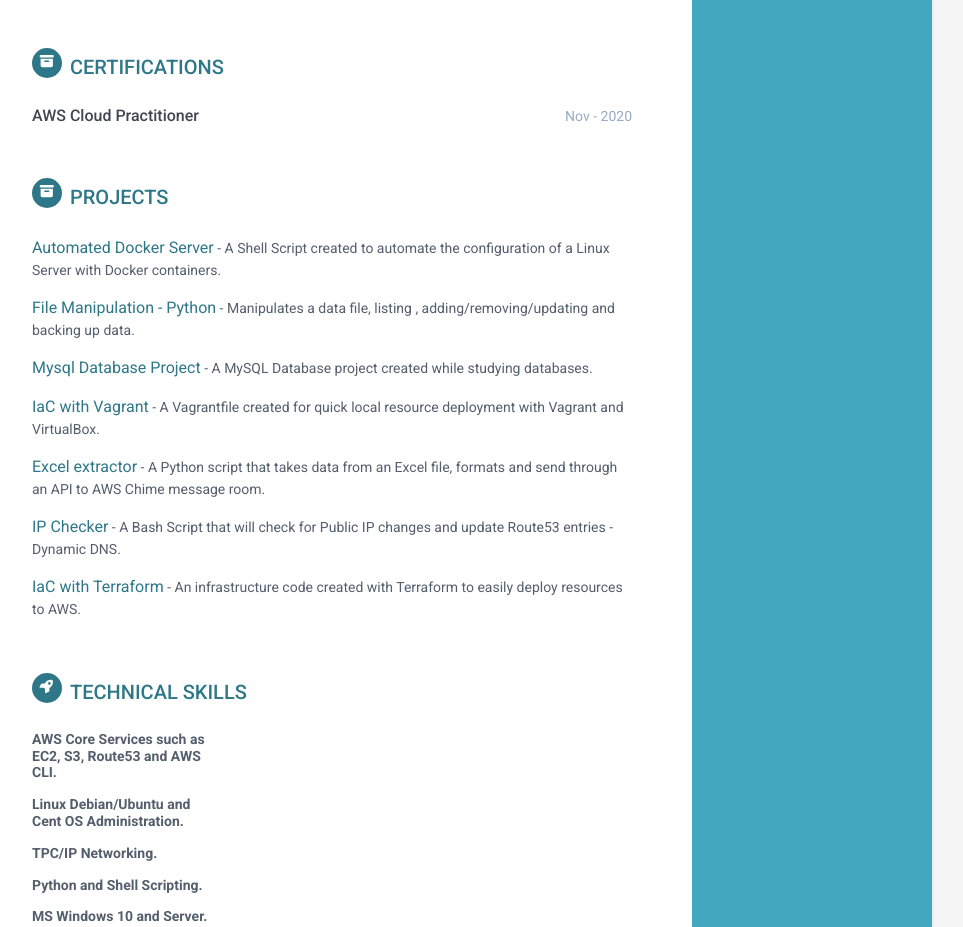
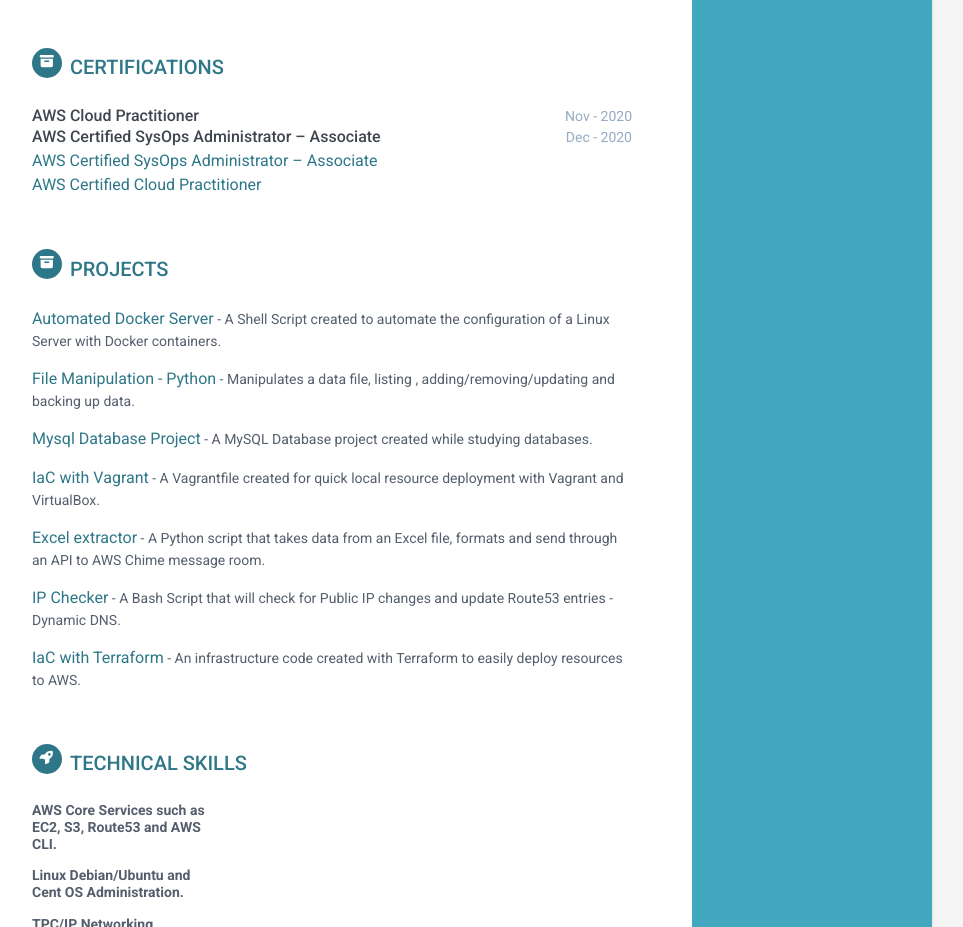
Before and after one commit to mrvalterhugo/web-project, a plain HTML site: page index.html in a window 1280 px wide. Shown: the part 1540-2467 px from the top of the page, without its empty margins (188-1151 px from the left). Drawn offline with Linux system fonts and the light colour scheme.

Commit message:
update certification

```diff
--- a/index.html
+++ b/index.html
@@ -198,6 +198,23 @@
                         </div><!--//upper-row-->
                     </div><!--//meta-->
                 </div><!--//item-->
+
+                <div class="item">
+                    <div class="meta">
+                        <div class="upper-row">
+                            <h3 class="job-title">AWS Certified SysOps Administrator – Associate</h3>
+                            <div class="time">Dec - 2020</div>
+                        </div><!--//upper-row-->
+                    </div><!--//meta-->
+                </div><!--//item-->
+
+				<div class="item">
+                    <span class="project-title"><a href="https://www.youracclaim.com/badges/1eaef064-6d1b-4300-ab78-73a75f3fbe14/public_url" target="_blank">AWS Certified SysOps Administrator – Associate</a></span>
+                </div><!--//item-->
+				<div class="item">
+                    <span class="project-title"><a href="https://www.youracclaim.com/badges/33564893-6ddd-4d96-b5bf-41e2043d6d9d/public_url" target="_blank">AWS Certified Cloud Practitioner</a></span>
+                </div><!--//item-->
+
             </section><!--//section-->
 
             <section class="section projects-section">
```
